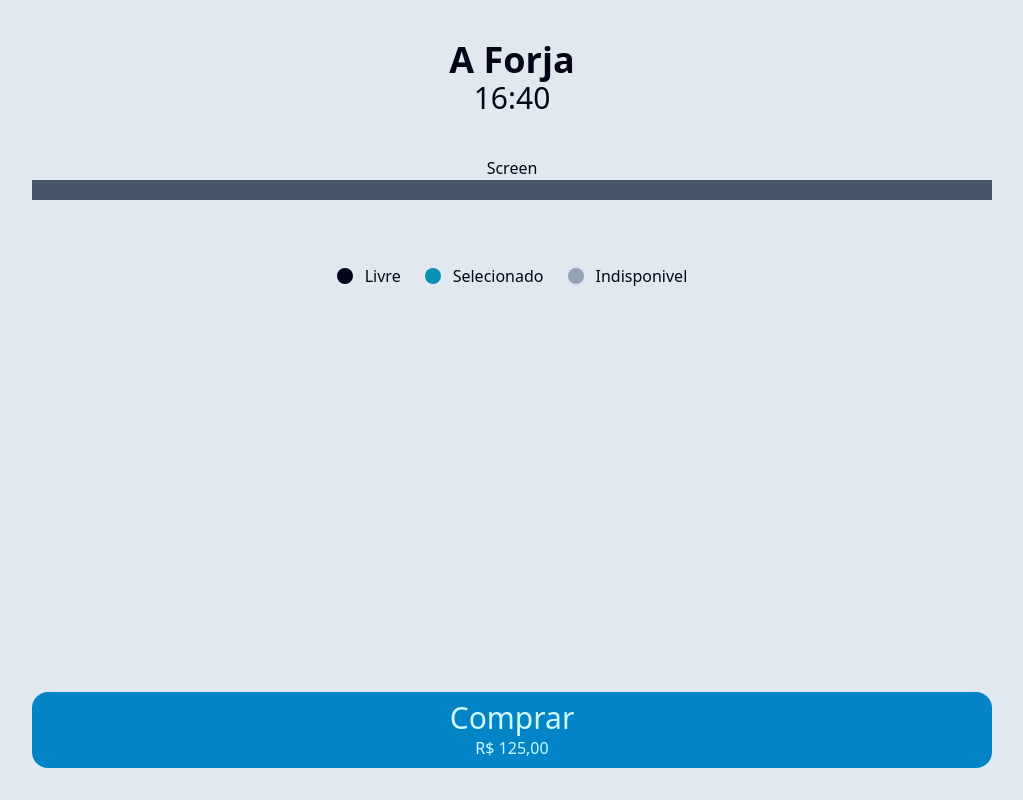
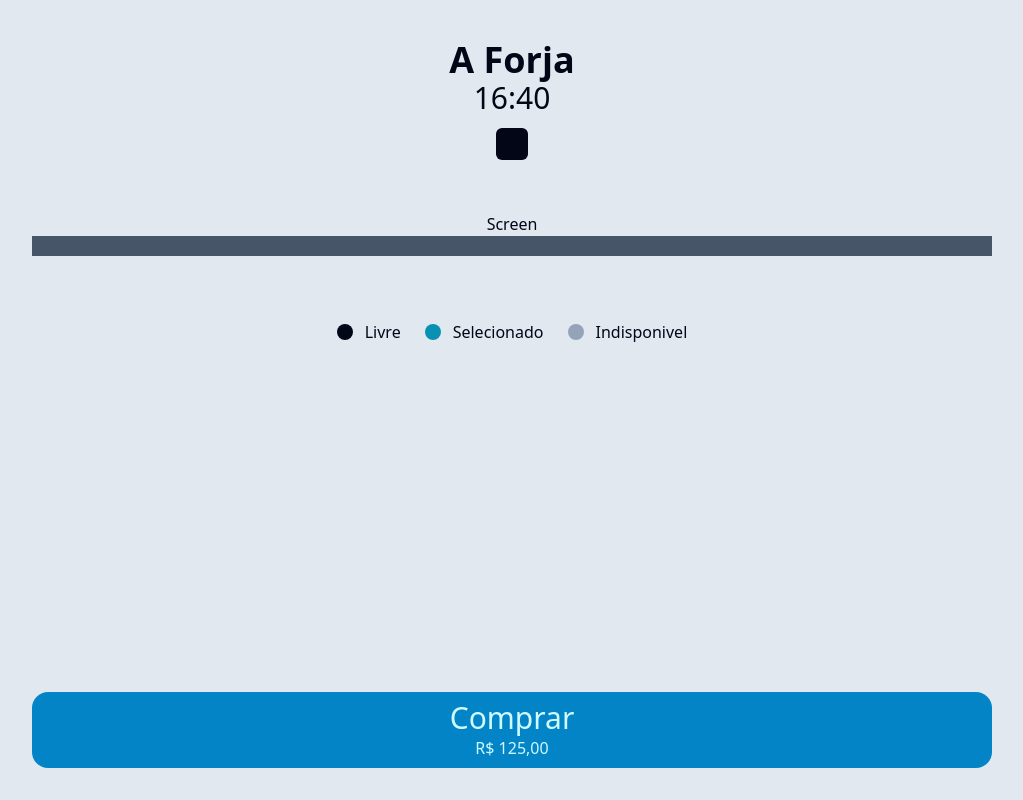
Before and after one commit to MelloBirkan/go-tickets-app, a Next.js app: page / in a window 1280 px wide. Shown: the whole page, without its empty margins (128-1151 px from the left). Built offline with nearby package versions, Linux system fonts and the light colour scheme.

Commit message:
Feat: Componente Square criado para montar componente SeatGrid

```diff
--- a/src/app/page.js
+++ b/src/app/page.js
@@ -1,6 +1,12 @@
 import sessao from "./sessao.json";
+import {white} from "next/dist/lib/picocolors";
 
-const TitleAndDescription = ({title, description, big = true, modifier = ""}) => {
+const TitleAndDescription = ({
+                               title,
+                               description,
+                               big = true,
+                               modifier = ""
+                             }) => {
   return (
     <section className={"flex flex-col mt-5"}>
       {big
@@ -17,17 +23,11 @@ const TitleAndDescription = ({title, description, big = true, modifier = ""}) =>
           </>
         )
       }
-
     </section>
   )
 }
 
-const Circle = ({size = 9, color = "white"}) => {
-  const sizeClasses = {
-    4: "w-4 h-4",
-    9: "w-9 h-9",
-  };
-
+const Circle = ({color = "white"}) => {
   const colorClasses = {
     "slate": "bg-slate-400",
     "white": "dark:bg-slate-50 bg-slate-950",
@@ -36,9 +36,7 @@ const Circle = ({size = 9, color = "white"}) => {
 
   return (
     <div
-      className={`rounded-full ${
-        sizeClasses[size] || sizeClasses[9]
-      } ${colorClasses[color] || colorClasses["gray-700"]}`}
+      className={`rounded-full size-4 ${colorClasses[color] || colorClasses["gray-700"]}`}
     ></div>
   );
 };
@@ -54,7 +52,7 @@ function BuyButton() {
 
 function CircleAndText({text, color}) {
   return <div className={"flex items-center gap-3"}>
-    <Circle size={4} color={color}/>
+    <Circle color={color}/>
     <p className={"font-light"}>{text}</p>
   </div>;
 }
@@ -75,15 +73,25 @@ function ScreenLocation() {
   </div>;
 }
 
+function Square({color = "white"}) {
+  const colorClasses = {
+    "slate": "bg-slate-400",
+    "white": "dark:bg-slate-50 bg-slate-950",
+    "cyan": "bg-cyan-600",
+  }
+
+  return <div className={`m-3 ${colorClasses[color]} size-8 rounded-md`}></div>;
+}
+
 export default function Home() {
   return (
     <main className="flex flex-col items-center min-h-screen">
-      <TitleAndDescription title={sessao.titulo} description={sessao.horario} modifier={"mt-5"}/>
+      <TitleAndDescription title={sessao.titulo} description={sessao.horario}
+                           modifier={"mt-5"}/>
 
+      <Square/>
       <ScreenLocation/>
-
       <SeatTip/>
-
       <BuyButton/>
     </main>
   );
```
